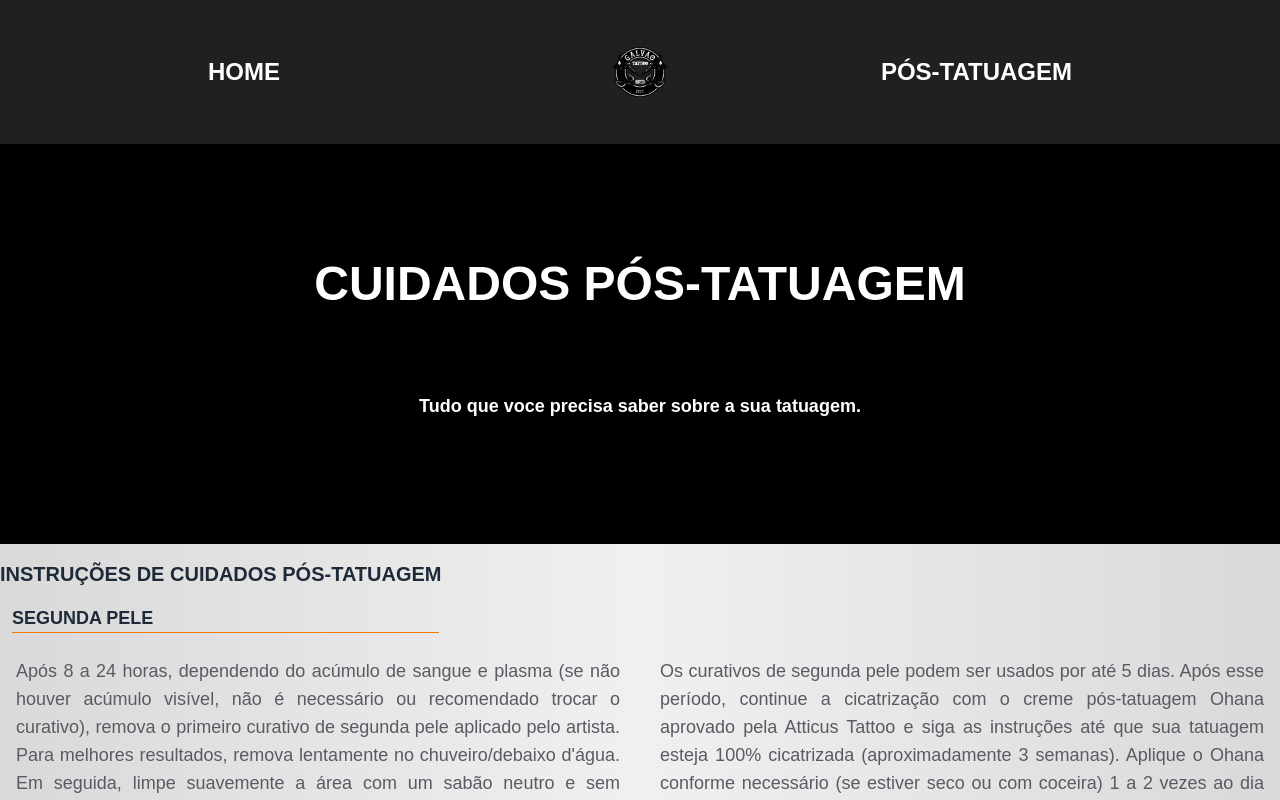
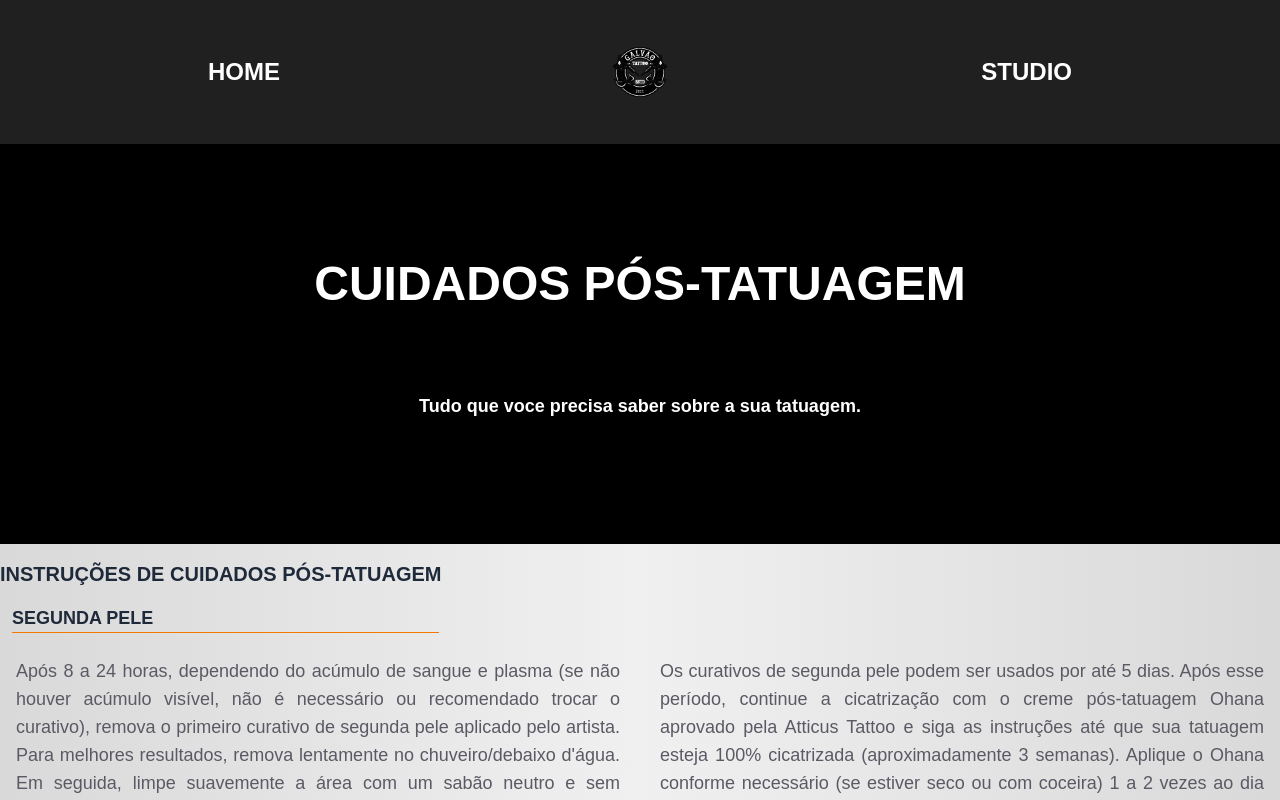
Before and after one commit to ViniciusBerger/MatheusGalvaoTatto, a Next.js app: page /postatuagem in a window 1280 px wide. Shown: the top 800 px of the page. Built offline with nearby package versions, Linux system fonts and the light colour scheme.

Commit message:
landing button delete

```diff
--- a/src/app/components/header/header.jsx
+++ b/src/app/components/header/header.jsx
@@ -12,8 +12,8 @@ export default function Header() {
                 </Link>
             </div>
 
-            <Link href="/postatuagem" className="text-white my-2 md:mr-40">
-                PÓS-TATUAGEM
+            <Link href="/studio" className="text-white my-2 md:mr-40">
+                STUDIO
             </Link>
         </nav>
     )
--- a/src/app/components/landing/landing.jsx
+++ b/src/app/components/landing/landing.jsx
@@ -33,14 +33,8 @@ export default function Landing() {
       </div>
 
       <div className="mt-10 flex flex-col md:flex-row items-center space-y-4 md:space-y-0 md:space-x-4">
-        <button className="bg-[#242424] px-6 py-4 rounded-lg">
-          <Link target="blank" href="https://wa.me/+5527997631008">Agende seu horario</Link>
-        </button>
         <button className="bg-[#242424] px-6 ml-2 py-4 rounded-lg">
           <Link target='blank' href="https://pay.hotmart.com/W102551346J?bid=1762222082920">Segredos do realismo</Link>
-        </button>
-        <button className="bg-[#242424] px-6 ml-2 py-4 rounded-lg">
-          <Link href="/studio">Conheça nosso estúdio</Link>
         </button>
 
       </div>
```
